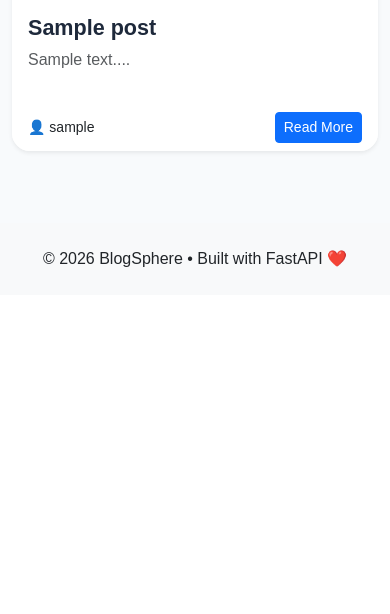
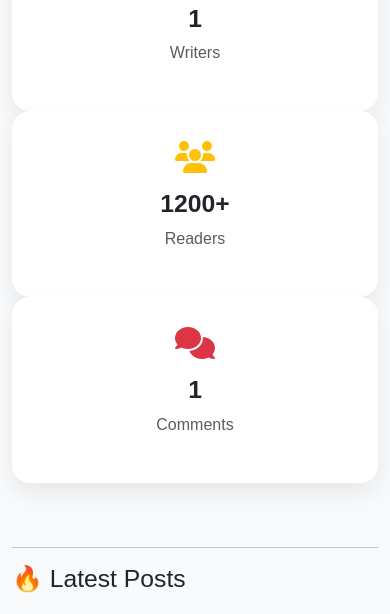
Before and after one commit to rahul-kumar-hub/fastapi-social-media, a FastAPI app: template templates/home.html in a window 390 px wide. Shown: the part 1130-1744 px from the top of the page. Before the commit the page ends 1397 px from the top, so only its background shows below. Run offline with FastAPI, Linux system fonts and the light colour scheme; the template is opened without the code that fills it: most values are stand-ins (such as "Sample title", 1, 10 or a date in 2020); parts of the project's set-up code (start-up, migrations or seed data) failed here and were passed over.

Commit message:
dynamic change to show current posts,users....

```diff
--- a/main.py
+++ b/main.py
@@ -1,7 +1,7 @@
 from fastapi import FastAPI, Request, Depends
 from fastapi.staticfiles import StaticFiles
 from fastapi.templating import Jinja2Templates
-from sqlalchemy import select
+from sqlalchemy import select,func
 from sqlalchemy.orm import Session
 from database import Base,engine,get_db
 import models
@@ -27,11 +27,17 @@ def home(
         .order_by(models.Post.date_posted.desc())
     )
     posts = result.scalars().all()
+    total_posts = db.scalar(select(func.count(models.Post.id)))
+    total_users = db.scalar(select(func.count(models.User.id)))
+    total_comments = db.scalar(select(func.count(models.Comment.id)))
     return templates.TemplateResponse(
         request,
         "home.html",
         {
             "title": "BlogSphere",
-            "posts": posts
+            "posts": posts,
+            "total_posts": total_posts,
+            "total_users": total_users,
+            "total_comments": total_comments
         }
-    )
+)
--- a/static/css/style.css
+++ b/static/css/style.css
@@ -62,3 +62,24 @@ footer{
     transform:scale(1.03);
 
 }
+.stats-card{
+
+    background:white;
+
+    padding:30px;
+
+    border-radius:18px;
+
+    transition:.3s;
+
+    box-shadow:0 10px 25px rgba(0,0,0,.08);
+
+}
+
+.stats-card:hover{
+
+    transform:translateY(-8px);
+
+    box-shadow:0 20px 40px rgba(0,0,0,.15);
+
+}
--- a/templates/home.html
+++ b/templates/home.html
@@ -29,15 +29,13 @@
 
             <div class="mt-4">
 
-                <a href="#posts"
-                   class="btn btn-primary btn-lg me-3">
+                <a href="#posts" class="btn btn-primary btn-lg me-3">
 
                     Start Reading
 
                 </a>
 
-                <a href="/posts/create"
-                   class="btn btn-outline-dark btn-lg">
+                <a href="/posts/create" class="btn btn-outline-dark btn-lg">
 
                     Create Post
 
@@ -61,10 +59,104 @@
 
         <div class="col-lg-6 text-center">
 
-            <img
-                src="https://images.unsplash.com/photo-1455390582262-044cdead277a?w=700"
-                class="img-fluid rounded-4 hero-image"
-                alt="Writing">
+            <img src="/static/icons/hero.jpg" class="img-fluid rounded-4 hero-image" alt="BlogSphere Hero">
+
+        </div>
+
+    </div>
+
+</section>
+<!-- Statistics -->
+
+<section class="py-5">
+
+    <div class="row text-center">
+
+        <div class="col-md-3">
+
+            <div class="stats-card">
+
+                <i class="fa-solid fa-newspaper fa-2x text-primary mb-3"></i>
+
+                <h2 class="fw-bold">
+
+                    {{ total_posts }}
+
+                </h2>
+
+                <p class="text-muted">
+
+                    Posts
+
+                </p>
+
+            </div>
+
+        </div>
+
+        <div class="col-md-3">
+
+            <div class="stats-card">
+
+                <i class="fa-solid fa-user-pen fa-2x text-success mb-3"></i>
+
+                <h2 class="fw-bold">
+
+                    {{ total_users }}
+
+                </h2>
+
+                <p class="text-muted">
+
+                    Writers
+
+                </p>
+
+            </div>
+
+        </div>
+
+        <div class="col-md-3">
+
+            <div class="stats-card">
+
+                <i class="fa-solid fa-users fa-2x text-warning mb-3"></i>
+
+                <h2 class="fw-bold">
+
+                    1200+
+
+                </h2>
+
+                <p class="text-muted">
+
+                    Readers
+
+                </p>
+
+            </div>
+
+        </div>
+
+        <div class="col-md-3">
+
+            <div class="stats-card">
+
+                <i class="fa-solid fa-comments fa-2x text-danger mb-3"></i>
+
+                <h2 class="fw-bold">
+
+                    {{ total_comments }}
+
+                </h2>
+
+                <p class="text-muted">
+
+                    Comments
+
+                </p>
+
+            </div>
 
         </div>
 
```
Also changed, not shown: static/icons/hero.jpg (added).
